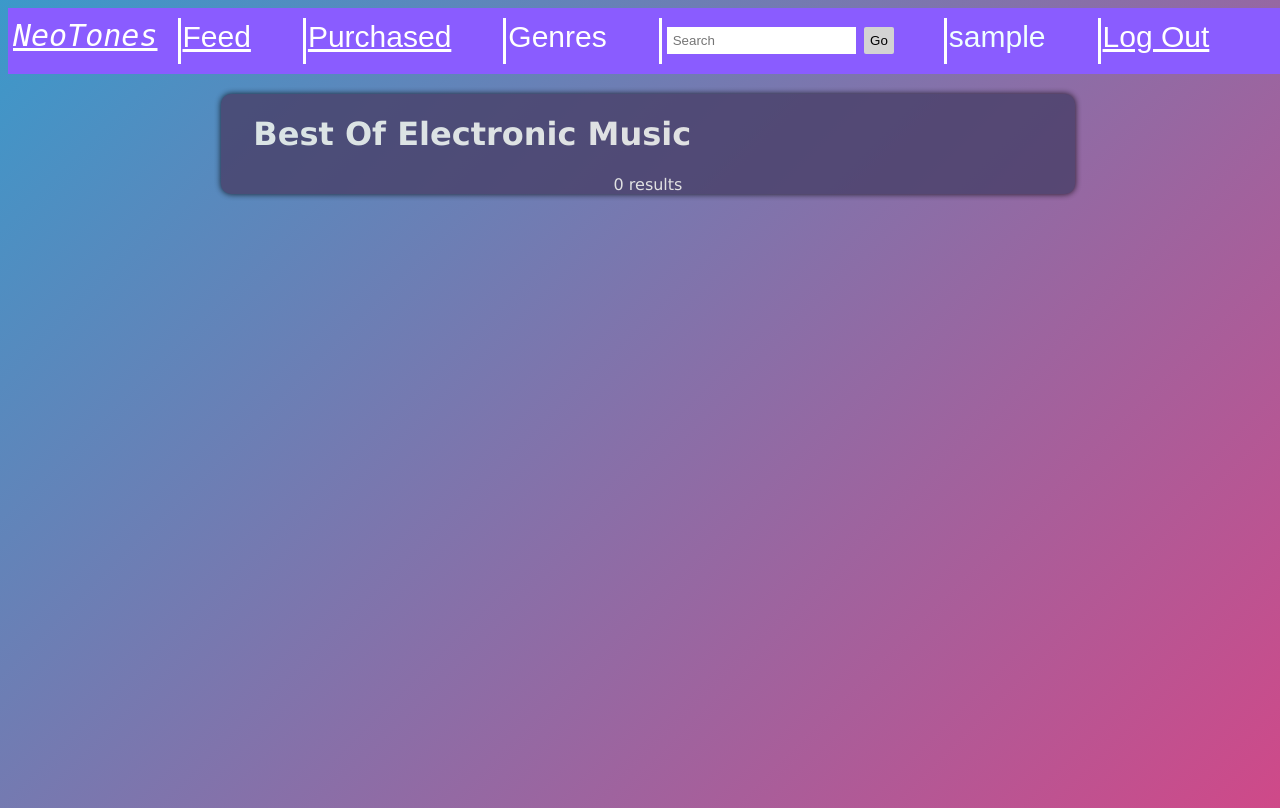
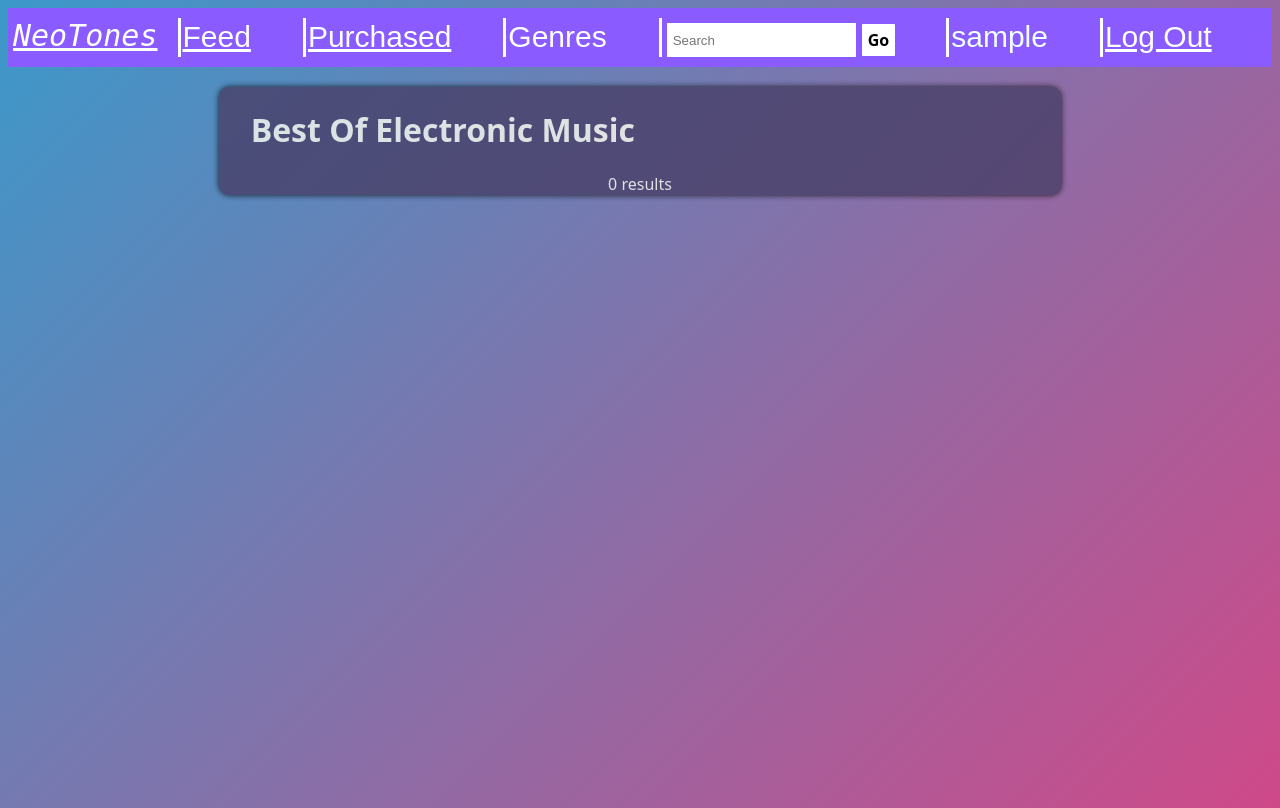
Before and after one commit to IanKaremi/NeoTones, a PHP site: page /electronic.php in a window 1280 px wide. Run offline with PHP 8.4, Linux system fonts and the light colour scheme; the visitor is signed in with stand-in values (Sample User, id 1); data that the repository does not hold is empty.

Commit message:
buton styling

```diff
--- /dev/null
+++ b/button.css
@@ -0,0 +1,44 @@
+input[type="submit" i]{
+  align-items: center;
+  background-clip: padding-box;
+  background-color: white ;
+  border: 1px solid transparent;
+  border-radius: .25rem;
+  box-shadow: rgba(0, 0, 0, 0.02) 0 1px 3px 0;
+  box-sizing: border-box;
+  color: black;
+  cursor: pointer;
+  display: inline-flex;
+  font-family: system-ui,-apple-system,system-ui,"Helvetica Neue",Helvetica,Arial,sans-serif;
+  font-size: 16px;
+  font-weight: 600;
+  justify-content: center;
+  line-height: 1.25;
+  margin: 0;
+  /*min-height: 2rem;*/
+  padding: calc(.750rem - 1px) calc(1.5rem - 1px);
+  position: relative;
+  text-decoration: none;
+  transition: all 250ms;
+  user-select: none;
+  -webkit-user-select: none;
+  touch-action: manipulation;
+  vertical-align: baseline;
+  width: auto;
+}
+
+input[type="submit" i]:hover
+input[type="submit" i]:focus {
+  background-color: rgba(138, 92, 255, 0.576);
+  box-shadow: rgba(0, 0, 0, 0.1) 0 4px 12px;
+}
+
+input[type="submit" i]:hover {
+  transform: translateY(-1px);
+}
+
+input[type="submit" i]:active {
+  background-color: #c85000;
+  box-shadow: rgba(0, 0, 0, .06) 0 2px 4px;
+  transform: translateY(0);
+}
--- a/common.css
+++ b/common.css
@@ -1,10 +1,11 @@
 html, body {
-    width: 100%;
+    width: auto;
     height:100%;
 }
 body{
-    font-family: Verdana, Geneva, Tahoma, sans-serif;
-    font-weight:200;
+    /*font-family: Verdana, Geneva, Tahoma, sans-serif;*/
+    font-family: system-ui,-apple-system,system-ui,"Helvetica Neue",Helvetica,Arial,sans-serif;
+    font-weight:400;
     color:#fbfbef;
     background: linear-gradient(-45deg, #ee7752, #e73c7e, #23a6d5, #23d5ab);
     background-size: 400% 400%;
@@ -26,6 +27,7 @@ body{
 header{
     font-family: Arial, Helvetica, sans-serif;
     display:flex;
+    max-height: 2em;
    /* display:grid;
     grid-template-columns: 2fr 1fr 1fr 1fr 1fr 2fr;*/
     font-size: 30px;
@@ -50,6 +52,8 @@ a{
 }
 .s_top {
     display: flex;
+    width:fit-content;
+    margin-top: 5px;
 }
 input [type=text i], [type=password]{
     padding: 6px;
@@ -111,7 +115,3 @@ on_hover>a{
     display:grid;
     grid-template-columns: 1fr 4fr 1fr  ;
 }
-
-form{
-   padding-bottom: 10px;
-}
--- a/electronic.php
+++ b/electronic.php
@@ -14,51 +14,13 @@
         <link rel="stylesheet" href="feed.css">
         <link rel="stylesheet" href="common.css">
         <style>
-            h1{
-                margin-left: 1em;
-            }
+           <?php
 
-            img{
-                height:200px;
-                width:200px;
+                include_once "button.css";
+            ?>
+        </style>
 
-                padding-left: 5px;
-                padding-right: 5px;
-            }
 
-            .entry{
-                display:grid;
-                grid-template-columns: 1fr 3fr 1fr;
-                grid-template-rows: 13em 7em ;
-
-            }
-            #entry_title{
-                font-size: 40px;
-                font-weight: 700;
-            }
-
-            #entry_artist{
-                font-size: 30px;
-                font-weight: 700;
-            }
-
-            button{
-                color:azure;
-                font-size:larger;
-                font-weight:400;
-                background-color: rgb(119, 211, 13);
-                border:1px solid black;
-                border-radius:5px;
-                -webkit-border-radius:5px;
-                -moz-border-radius:5px;
-                -ms-border-radius:5px;
-                -o-border-radius:5px;
-                width:10rem;
-                margin-right: 5px;
-                margin-top: 50px;
-                padding: 10px;
-            }
-        </style>
     </head>
     <?php
         include_once"top.php";
--- a/feed.css
+++ b/feed.css
@@ -32,7 +32,6 @@ img{
                 background-color: rgb(119, 211, 13);
                 border:1px solid black;
                 border-radius:5px;
-
                 -webkit-border-radius:5px;
                 -moz-border-radius:5px;
                 -ms-border-radius:5px;
--- a/top.php
+++ b/top.php
@@ -20,8 +20,8 @@
                     </div>
                 </div>
             </div>
-            <div class="s_top"><form action="search.php" method="post"><input type='search' name="search" placeholder="Search" style="padding: 6px; border-radius: 0; border: none; margin-left: 5px;">
-            <input type="submit" value="Go" style="padding: 6px; border: none; border-radius: 2px; background-color: lightgray;"></form></div>
+            <div><form action="search.php" class="s_top" method="post"><input type='search' name="search" placeholder="Search" style="padding: 6px; border-radius: 0; border: none; margin-left: 5px; margin-right:5px;">
+            <input type="submit" value="Go" style="padding: 6px; border:1px solid transparent; border-radius: 2px; background-color: white;"></form></div>
             <?php
             session_start();
             if( $_SESSION['login']==true){
```
Also changed, not shown: login.php (+9 -3 lines), 1 other file.
